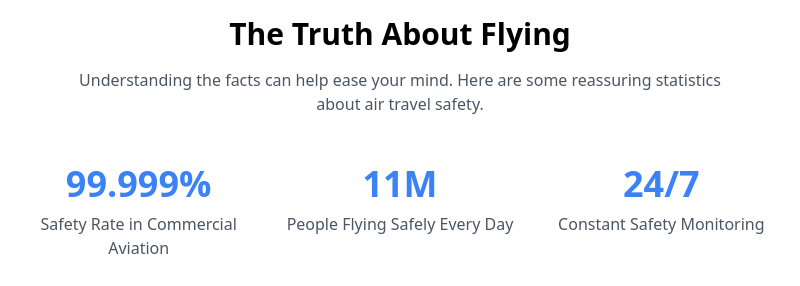
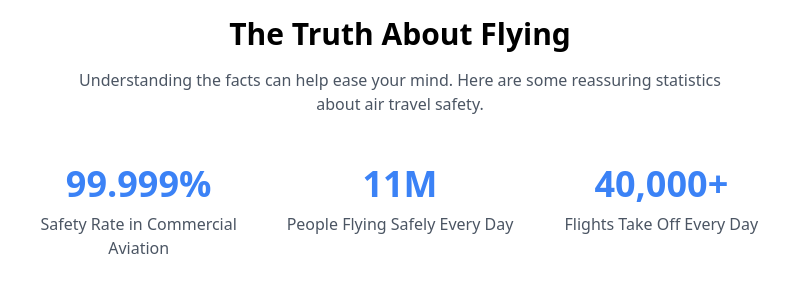
Before and after one commit to bentirado/OU_tamuHack, an Electron app: page index.html in a window 800 px wide. Shown: the part 1188-1474 px from the top of the page. Drawn offline with nearby package versions, Linux system fonts and the light colour scheme.

Commit message:
Update index.html

```diff
--- a/index.html
+++ b/index.html
@@ -107,8 +107,8 @@
           <p class="text-gray-600">People Flying Safely Every Day</p>
         </div>
         <div>
-          <div class="text-4xl font-bold text-blue-500 mb-2">24/7</div>
-          <p class="text-gray-600">Constant Safety Monitoring</p>
+          <div class="text-4xl font-bold text-blue-500 mb-2">40,000+</div>
+          <p class="text-gray-600">Flights Take Off Every Day</p>
         </div>
       </div>
     </div>
```
